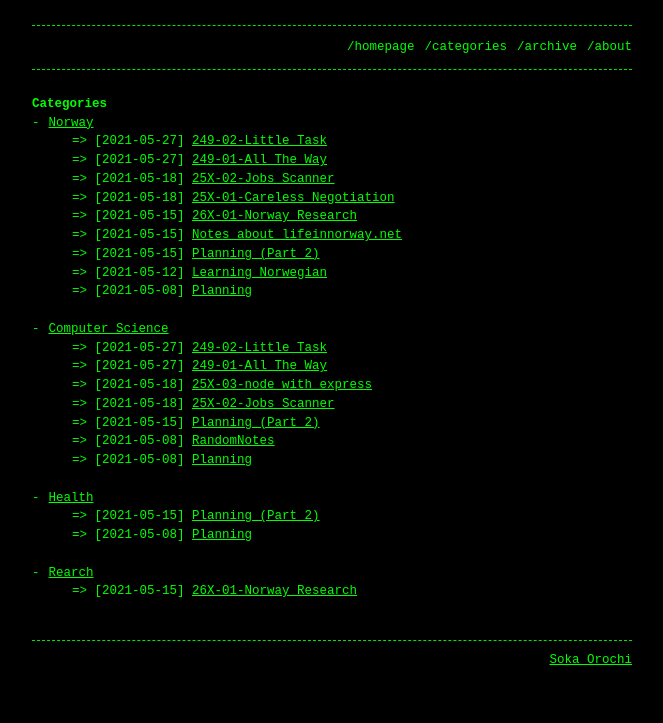
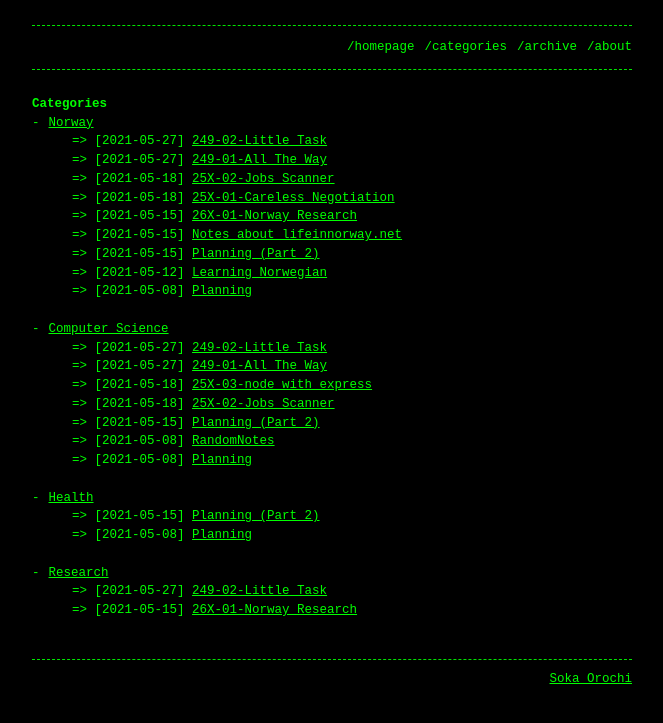
Before and after one commit to Mini-Pingu/mini-pingu.github.io, a Jekyll site: the page built from pages/categories.md, in a window 1280 px wide. Shown: the top 723 px of the page, without its empty margins (308-971 px from the left). Built offline with Jekyll 4.4.1, drawn with Linux system fonts in a browser that asks for light colours.

Commit message:
fixed typo

```diff
--- a/_posts/2021-05-15-26X-norwayResearch.md
+++ b/_posts/2021-05-15-26X-norwayResearch.md
@@ -2,9 +2,9 @@
 layout: post
 title: "26X-01-Norway Research"
 tags: ["immigration", "post"]
-categories: ["Norway", "Rearch"]
+categories: ["Norway", "Research"]
 published: true
 date: 2021-05-15 17:18:07 +0800
 ---
 
-1. There is a Norwegian citizenship ahead of me (three or four years later, I guess), and the material are all on this [samfunnskunnskap.no](http://samfunnskunnskap.no/).  Even though I am not really enrolling this exam for the real citizenship, but the perceptive of this information is beneficial for myself knowing more about Norway.  -- [The Norwegian Citizenship Test: How It Works & How to Prepare](https://www.lifeinnorway.net/norwegian-citizenship-test/)
+1. There is a Norwegian citizenship ahead of me (three or four years later, I guess), and the material are all on this [samfunnskunnskap.no](http://samfunnskunnskap.no/). Even though I am not really enrolling this exam for the real citizenship, but the perceptive of this information is beneficial for myself knowing more about Norway. -- [The Norwegian Citizenship Test: How It Works & How to Prepare](https://www.lifeinnorway.net/norwegian-citizenship-test/)
--- a/_posts/2021-05-27-249-littleTask.md
+++ b/_posts/2021-05-27-249-littleTask.md
@@ -2,14 +2,12 @@
 layout: post
 title: "249-02-Little Task"
 tags: ["Norway", "Javascript"]
-categories: ["Norway", "Computer Science"]
+categories: ["Norway", "Computer Science", "Research"]
 published: true
 date: 2021-05-27 16:01:01 +0800
 ---
 
-
-
-The self-task for the next three days (maximum) is node web crawler of [finn.no](https://www.finn.no/), and I will keep updating the milestone of this project here, and chit-chat the the silly ideas on the README.md  over the repository.
+The self-task for the next three days (maximum) is node web crawler of [finn.no](https://www.finn.no/), and I will keep updating the milestone of this project here, and chit-chat the the silly ideas on the README.md over the repository.
 
 Github Repository: [finn-crawling](https://github.com/Mini-Pingu/finn-crawling)
 
```
